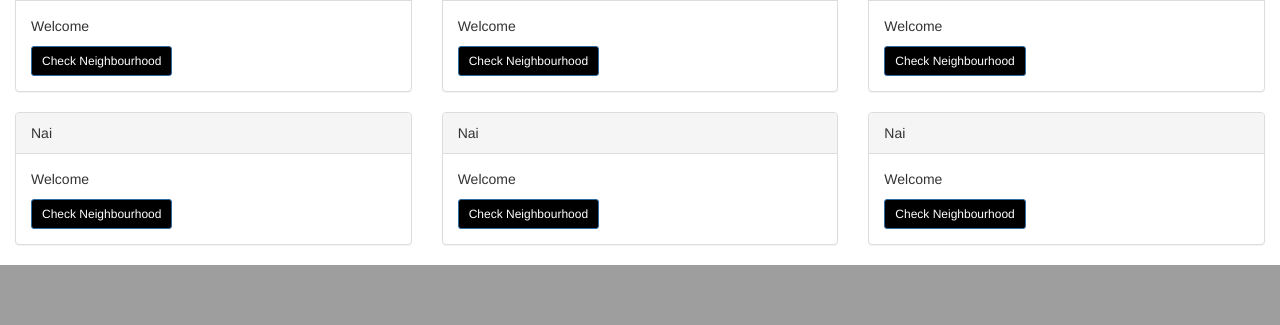
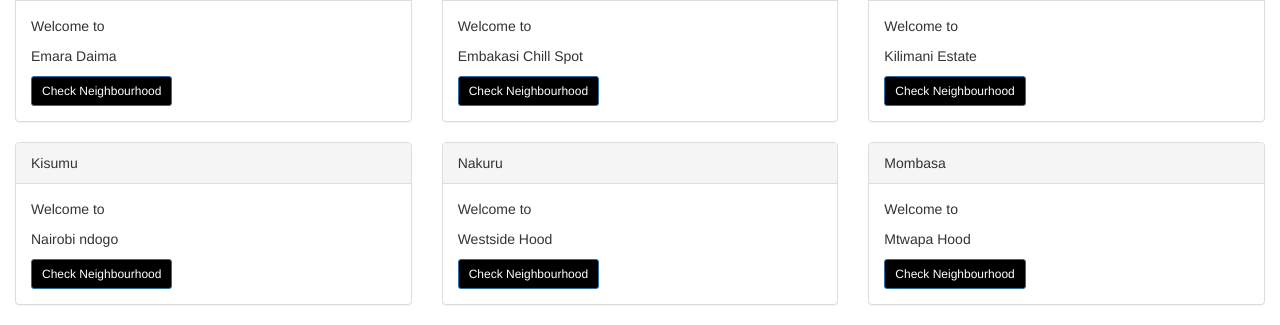
Before and after one commit to marknesh/Neighbourhood-Watch, a Django app: template neighbourhoodapp/templates/index.html in a window 1280 px wide. Shown: the part 982-1307 px from the top of the page. Before the commit the page ends 1247 px from the top, so only its background shows below. Run offline with Django 3.2, Linux system fonts and the light colour scheme; the template is opened without the code that fills it, so the values that code supplies are empty; parts of the project's set-up code (start-up, migrations or seed data) failed here and were passed over; some libraries are stand-ins or nearby versions; some web fonts are replaced.

Commit message:
add a description about the hood watch to give viewers an idea of then app

```diff
--- a/neighbourhoodapp/templates/index.html
+++ b/neighbourhoodapp/templates/index.html
@@ -44,7 +44,8 @@
             Nai
         </div>
         <div class="panel-body">
-                <p>Welcome</p>
+                <p>Welcome to</p>
+                <p>Emara Daima</p>
             <a href="" class="btn btn-primary btn-sm">Check Neighbourhood</a>
         </div>
     </div>
@@ -55,7 +56,8 @@
             Nai
         </div>
         <div class="panel-body">
-                <p>Welcome</p>
+                <p>Welcome to</p>
+                <P>Embakasi Chill Spot</P>
             <a href="" class="btn btn-primary btn-sm">Check Neighbourhood</a>
         </div>
     </div>
@@ -66,7 +68,8 @@
             Nai
         </div>
         <div class="panel-body">
-                <p>Welcome</p>
+                <p>Welcome to</p>
+                <p>Kilimani Estate</p>
             <a href="" class="btn btn-primary btn-sm">Check Neighbourhood</a>
         </div>
     </div>
@@ -75,10 +78,11 @@
 <div class="col-xs-12 col-sm-4">
     <div class="panel panel-default">
         <div class="panel-heading">
-            Nai
+            Kisumu
         </div>
         <div class="panel-body">
-                <p>Welcome</p>
+                <p>Welcome to</p>
+                <p>Nairobi ndogo</p>
             <a href="" class="btn btn-primary btn-sm">Check Neighbourhood</a>
         </div>
     </div>
@@ -86,10 +90,11 @@
 <div class="col-xs-12 col-sm-4">
     <div class="panel panel-default">
         <div class="panel-heading">
-            Nai
+            Nakuru
         </div>
         <div class="panel-body">
-                <p>Welcome</p>
+                <p>Welcome to</p>
+                <p>Westside Hood</p>
             <a href="" class="btn btn-primary btn-sm">Check Neighbourhood</a>
         </div>
     </div>
@@ -97,10 +102,11 @@
 <div class="col-xs-12 col-sm-4">
     <div class="panel panel-default">
         <div class="panel-heading">
-            Nai
+            Mombasa
         </div>
         <div class="panel-body">
-                <p>Welcome</p>
+                <p>Welcome to</p>
+                <p>Mtwapa Hood</p>
             <a href="" class="btn btn-primary btn-sm">Check Neighbourhood</a>
         </div>
     </div>
```
